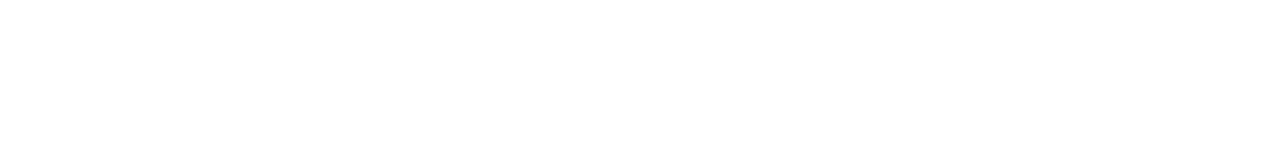
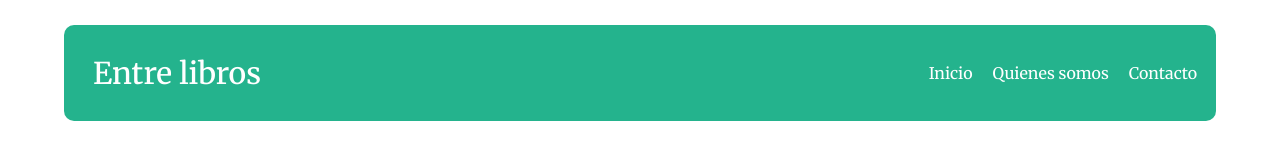
Before and after one commit to Michael089-ui/Trabajo_Colaborativo_libro, a plain HTML site: page nav.html in a window 1280 px wide. Drawn offline with Linux system fonts and the light colour scheme.

Commit message:
Ajustes locales antes del merge

```diff
--- a/nav.css
+++ b/nav.css
@@ -1,4 +1,61 @@
-html {
-    height: 100%;
-    width: 100%;
-  }
+*{
+  margin: 0;
+  padding: 0;
+  box-sizing: border-box;
+}
+
+header{
+  display: flex;
+  align-items: center;
+  justify-content: center;
+
+}
+
+.nav{
+  width: 90%;
+  background-color:#24b38d ;
+  display: flex;
+  border-radius: 10px;
+  align-items: center;
+  justify-content: space-between;
+  margin: 25px;
+  padding: 9px;
+  position : sticky;
+  top: 0;
+}
+
+.logo{
+  color: white;
+  padding: 20px;
+  font-size: 30px;
+  font-weight: 500;
+  font-family: 'Merriweather', serif;
+}
+
+.menu{
+  color : white;
+  font-family: 'Merriweather', serif;
+  display : flex;
+
+}
+
+.menu li{
+  list-style: none;
+  margin: 10px;
+  font-weight: 400;
+}
+
+.menu li a{
+  color: white;
+  text-decoration: none;
+  margin: auto;
+
+}
+
+.menu a:hover{
+  color: white;
+  transition-duration: all 0.5 ease;
+  padding: 5px 10px;
+  background-color: blueviolet;
+  border-radius: 18px;
+}
--- a/nav.html
+++ b/nav.html
@@ -0,0 +1,23 @@
+<!DOCTYPE html>
+<html lang="es">
+<head>
+  <meta charset="UTF-8">
+  <title>Navbar - Biblioteca Web</title>
+  <link rel="stylesheet" href="nav.css">
+  <link href="https://fonts.googleapis.com/css2?family=Merriweather:ital,opsz,wght@0,18..144,300..900;1,18..144,300..900&display=swap" rel="stylesheet">
+  <meta name="viewport" content="width=device-width, initial-scale=1.0">
+</head>
+<body>
+    <header>
+        <nav class="nav">
+            <div class="logo">Entre libros</div>
+        <ul class="menu">
+            <li><a href="index.html">Inicio</a></li>
+            <li><a href="quienesSomos.html">Quienes somos</a></li>
+            <li><a href="paginaDeContacto.html">Contacto</a></li>
+        </ul>
+        </nav>
+    </header>
+
+</body>
+</html>
```
